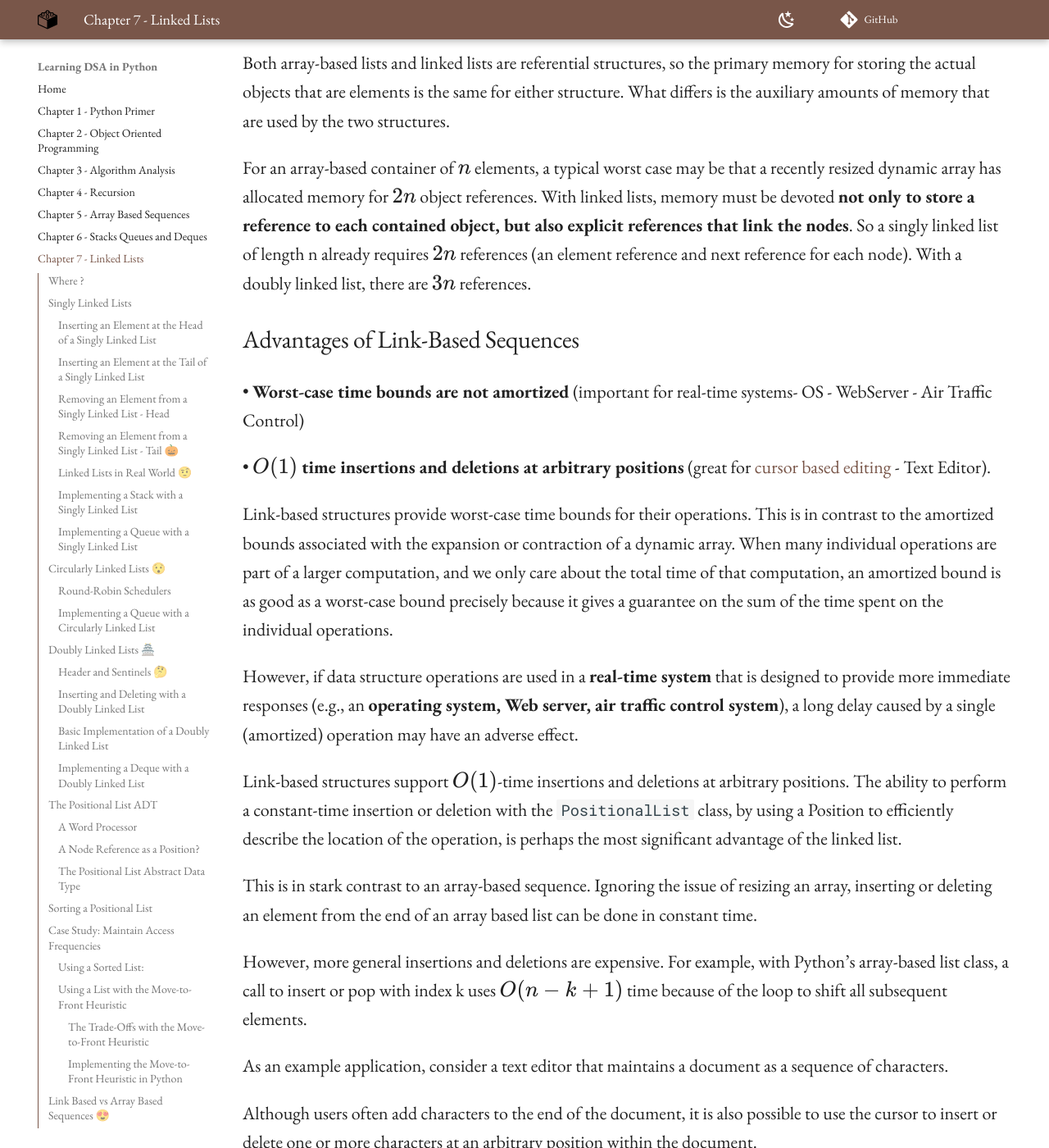
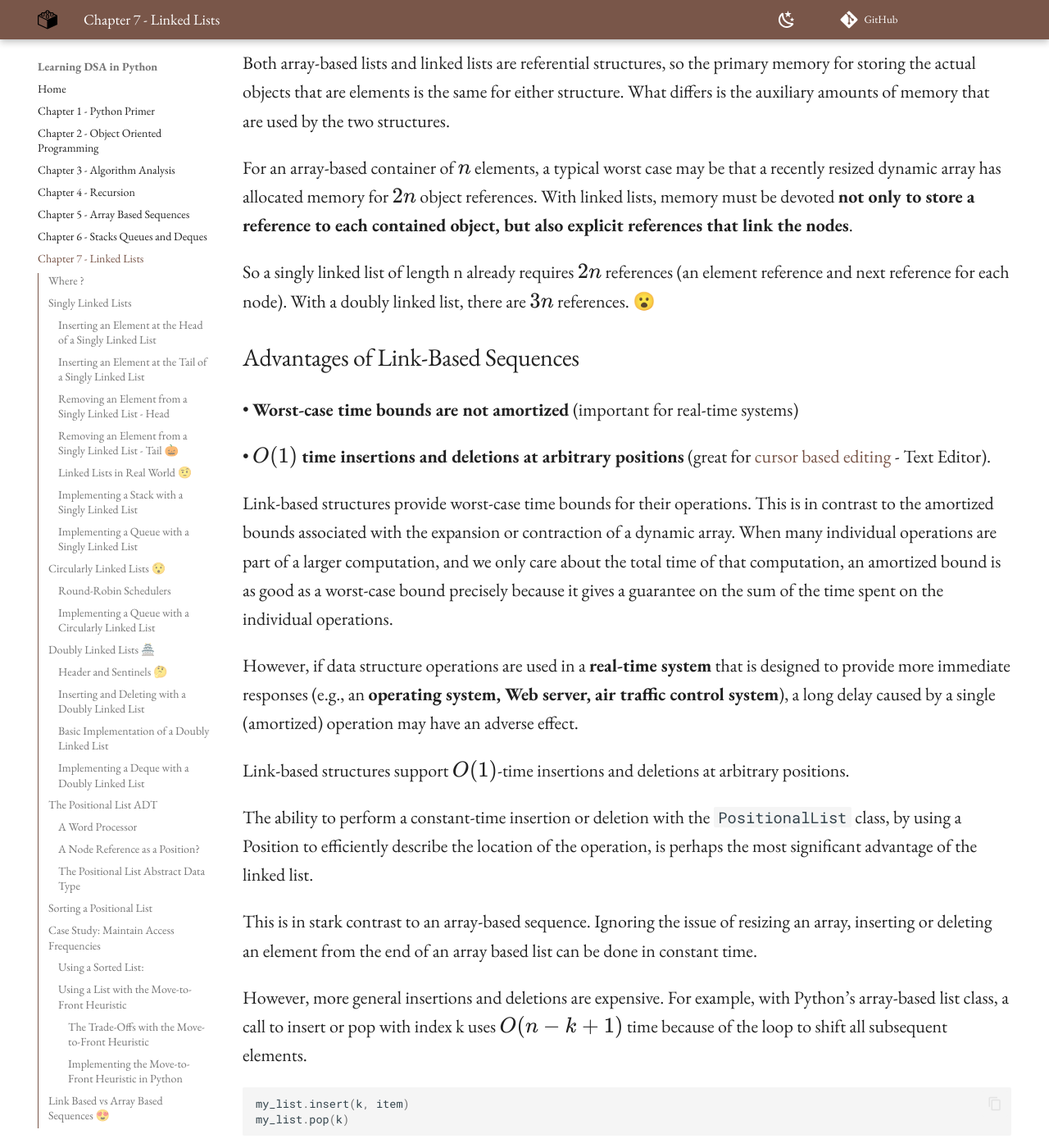
Before and after one commit to kantarcise/learningdsainpython, an MkDocs documentation site: the page built from docs/DS&A-Linked-Lists.md, in a window 1280 px wide and 1400 px high, scrolled down 30165 px. Shown: the whole window at 82% size. Built offline with MkDocs 1.6.1 and Material for MkDocs 9.7.7, drawn with Linux system fonts in a browser that asks for light colours; comment, search, counter and statistics services are not loaded.

Commit message:
decrease friction 🎫

````diff
--- a/docs/DS&A-Linked-Lists.md
+++ b/docs/DS&A-Linked-Lists.md
@@ -867,11 +867,13 @@ Both are $O(1)$ operations, but the linked version requires more CPU work — es
 
 Both array-based lists and linked lists are referential structures, so the primary memory for storing the actual objects that are elements is the same for either structure. What differs is the auxiliary amounts of memory that are used by the two structures.
 
-For an array-based container of $n$ elements, a typical worst case may be that a recently resized dynamic array has allocated memory for $2n$ object references. With linked lists, memory must be devoted **not only to store a reference to each contained object, but also explicit references that link the nodes**. So a singly linked list of length n already requires $2n$ references (an element reference and next reference for each node). With a doubly linked list, there are $3n$ references.
+For an array-based container of $n$ elements, a typical worst case may be that a recently resized dynamic array has allocated memory for $2n$ object references. With linked lists, memory must be devoted **not only to store a reference to each contained object, but also explicit references that link the nodes**.
+
+So a singly linked list of length n already requires $2n$ references (an element reference and next reference for each node). With a doubly linked list, there are $3n$ references. 😮
 
 ### Advantages of Link-Based Sequences
 
-• **Worst-case time bounds are not amortized** (important for real-time systems- OS - WebServer - Air Traffic Control)
+• **Worst-case time bounds are not amortized** (important for real-time systems)
 
 • **$O(1)$ time insertions and deletions at arbitrary positions** (great for [cursor based editing](https://github.com/hotplugin0x01/Cursor_Based_Linked_List) - Text Editor).
 
@@ -879,11 +881,18 @@ Link-based structures provide worst-case time bounds for their operations. This
 
 However, if data structure operations are used in a **real-time system** that is designed to provide more immediate responses (e.g., an **operating system, Web server, air traffic control system**), a long delay caused by a single (amortized) operation may have an adverse effect.
 
-Link-based structures support $O(1)$-time insertions and deletions at arbitrary positions. The ability to perform a constant-time insertion or deletion with the `PositionalList` class, by using a Position to efficiently describe the location of the operation, is perhaps the most significant advantage of the linked list.
+Link-based structures support $O(1)$-time insertions and deletions at arbitrary positions.
+
+The ability to perform a constant-time insertion or deletion with the `PositionalList` class, by using a Position to efficiently describe the location of the operation, is perhaps the most significant advantage of the linked list.
 
 This is in stark contrast to an array-based sequence. Ignoring the issue of resizing an array, inserting or deleting an element from the end of an array based list can be done in constant time.
 
 However, more general insertions and deletions are expensive. For example, with Python’s array-based list class, a call to insert or pop with index k uses $O(n − k + 1)$ time because of the loop to shift all subsequent elements.
+
+``` py
+my_list.insert(k, item)
+my_list.pop(k)
+```
 
 As an example application, consider a text editor that maintains a document as a sequence of characters.
 
````
